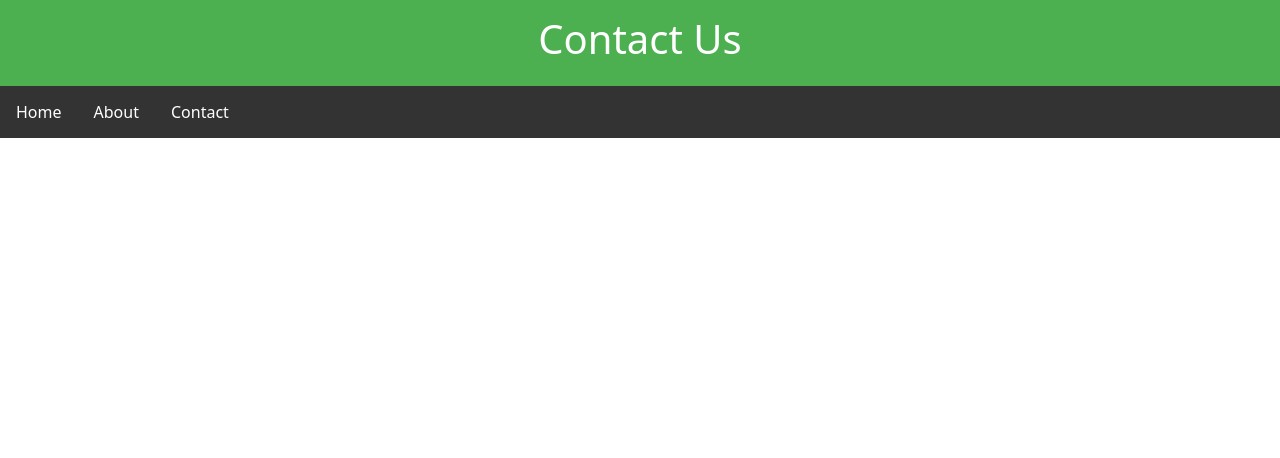
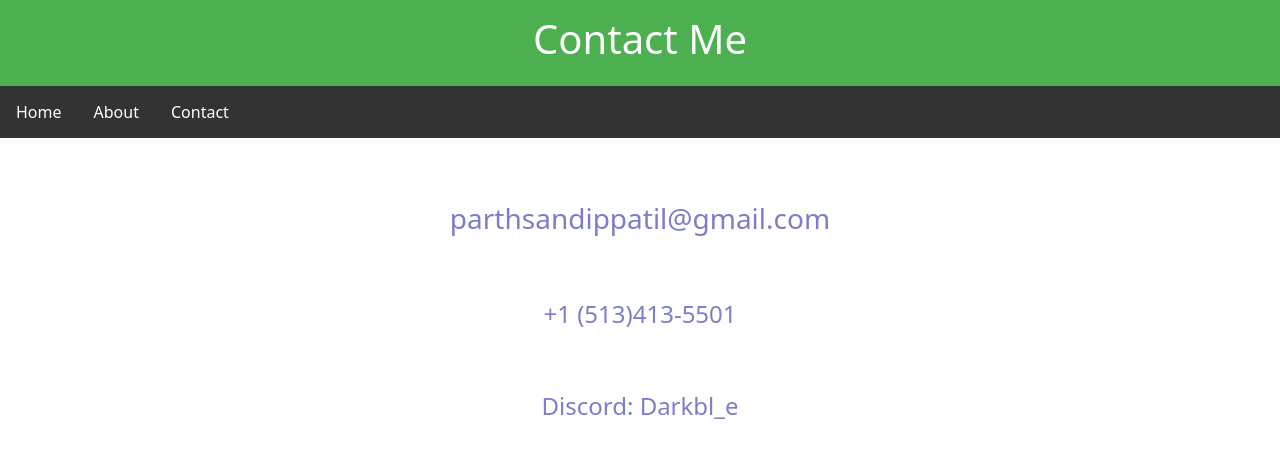
Before and after one commit to great12theworld/Summer-of-Making, a plain HTML site: page contact.html in a window 1280 px wide. Drawn offline with nearby package versions, Linux system fonts and the light colour scheme.

Commit message:
added contact info on contact page

```diff
--- a/contact.html
+++ b/contact.html
@@ -8,11 +8,14 @@
         <title>Contact</title>
     </head>
     <body>
-        <header><h1>Contact Us</h1></header>
+        <header><h1>Contact Me</h1></header>
         <nav>
             <a href="homepage.html">Home</a>
             <a href="about.html">About</a>
             <a href="contact.html">Contact</a>
         </nav>
+        <h3 class="centertxt" style="margin-top: 5%; color:#7d7dc9;">parthsandippatil@gmail.com</h3>
+        <h4 class="centertxt" style="margin-top: 5%; color: #7d7dc9;">+1 (513)413-5501</h4>
+        <h4 class="centertxt" style="margin-top: 5%; color: #7d7dc9;">Discord: Darkbl_e</h4>
     </body>
 </html>
```
